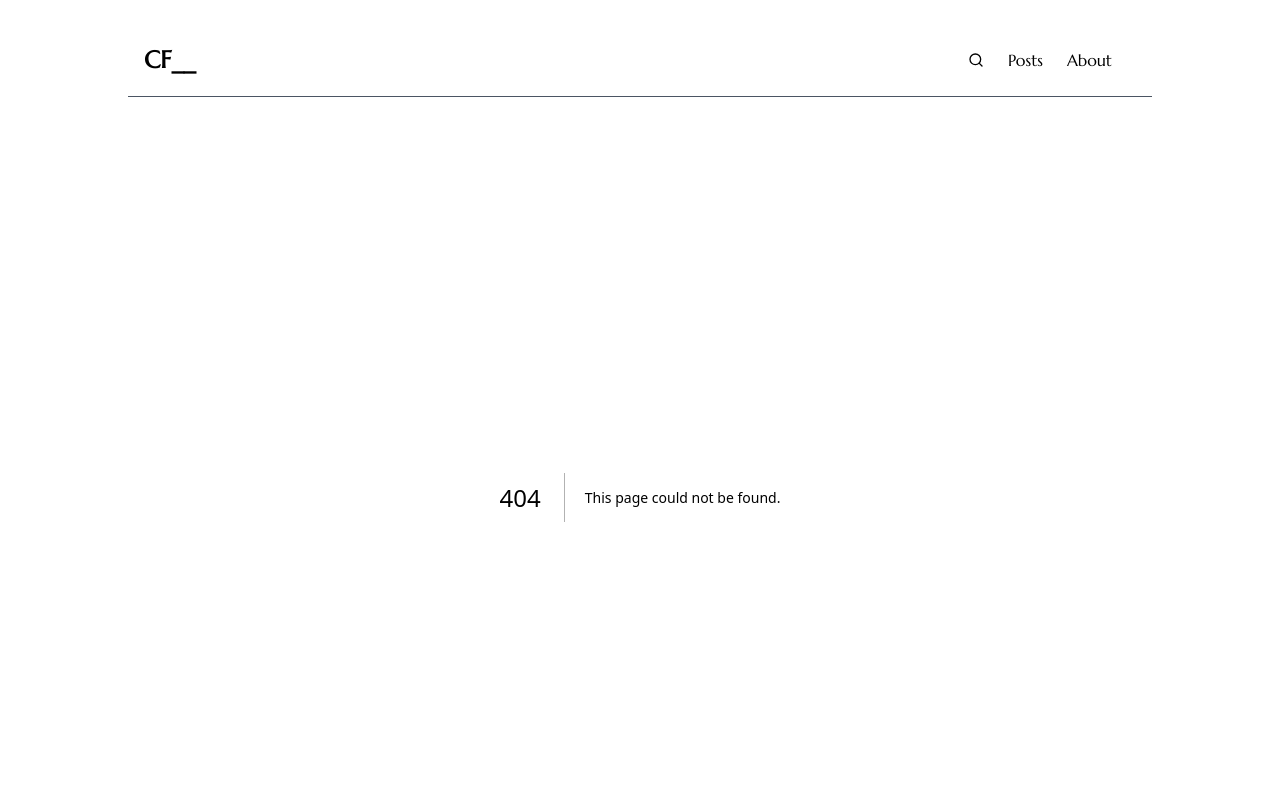
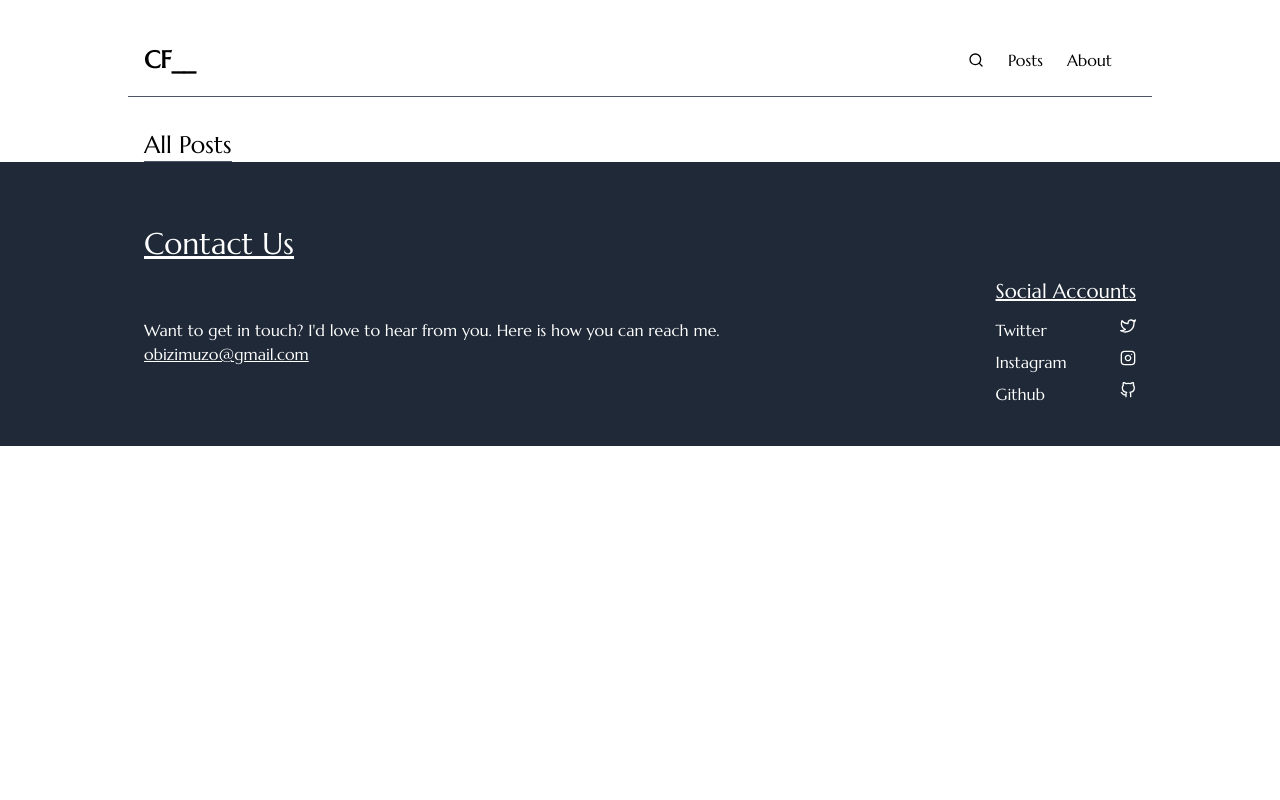
Before and after one commit to Obizim/filmreview-blog, a Next.js app: page /post in a window 1280 px wide. Before the commit this address had no page. Shown: the top 800 px of the page. Built offline with nearby package versions, Linux system fonts and the light colour scheme.

Commit message:
util function

```diff
--- a/src/components/nav.tsx
+++ b/src/components/nav.tsx
@@ -10,7 +10,7 @@ export const Nav = () => {
         <Link href="/"><h1 className="self-center text-2xl font-semibold whitespace-nowrap">CF__</h1></Link>
             <ul className={`flex justify-between items-center p-6 space-x-6`}>
                 <FiSearch className="cursor-pointer" onClick={() => setToggle(!toggle)} />
-                <Link href="/posts"><li>Posts</li></Link>
+                <Link href="/post"><li>Posts</li></Link>
                 <Link href="/about"><li>About</li></Link>
             </ul>
         </nav>
--- a/src/pages/index.tsx
+++ b/src/pages/index.tsx
@@ -1,13 +1,11 @@
 import { Card } from "@/components/cards";
-import client from "../../client";
+import { fetch } from "@/util/util";
 
 type postsProps = {
   posts: []
 }
 
 export default function Home({posts}: postsProps) {
-  console.log(posts);
-
   return (
     <main className="mx-auto px-4 max-w-screen-lg">
       <div className="text-center pt-6">
@@ -23,7 +21,7 @@ export default function Home({posts}: postsProps) {
 }
 
 export const getStaticProps = async () =>{
-  const posts = await client.fetch(`*[_type == "post"]{_id, title, publishedAt, "slug": slug.current, body, "categories": categories[]->title}`)
+  const posts = await fetch()
   if(!posts || !posts.length) {
     return {
       props: {posts: []}
--- /dev/null
+++ b/src/pages/post/index.tsx
@@ -0,0 +1,6 @@
+export default function Post(){
+    return <section className="mx-auto px-4 max-w-screen-lg">
+        <h2 className="font-semi-bold text-2xl pt-8 border-b border-gray-600 max-w-max">All Posts</h2>
+
+    </section>
+}
--- /dev/null
+++ b/src/util/util.ts
@@ -0,0 +1,9 @@
+import client from "../../client";
+
+export function fetch() {
+  const posts = client.fetch(
+    `*[_type == "post"]{_id, title, publishedAt, "slug": slug.current, body, "categories": categories[]->title}`
+  );
+
+  return posts
+}
```
